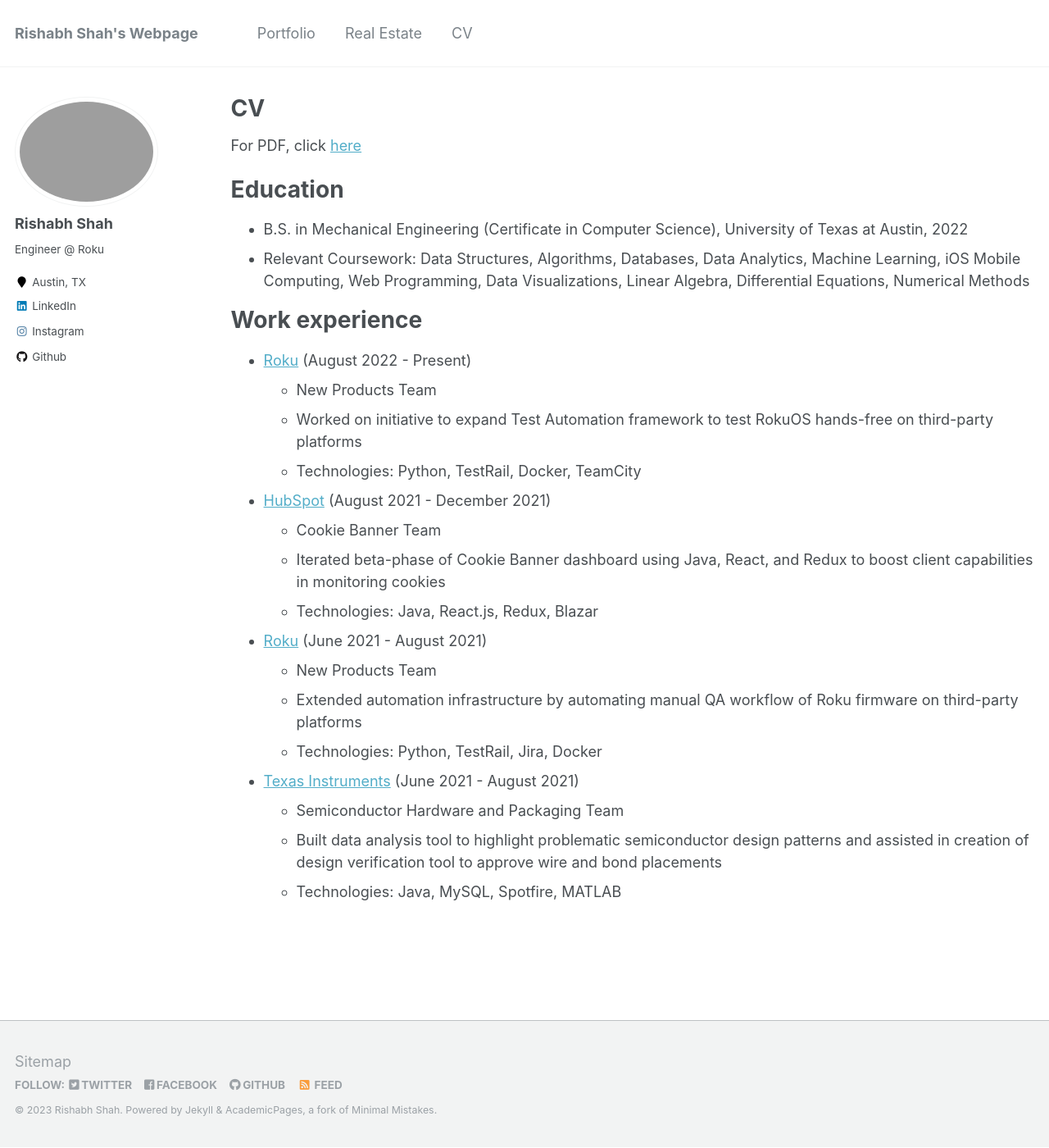
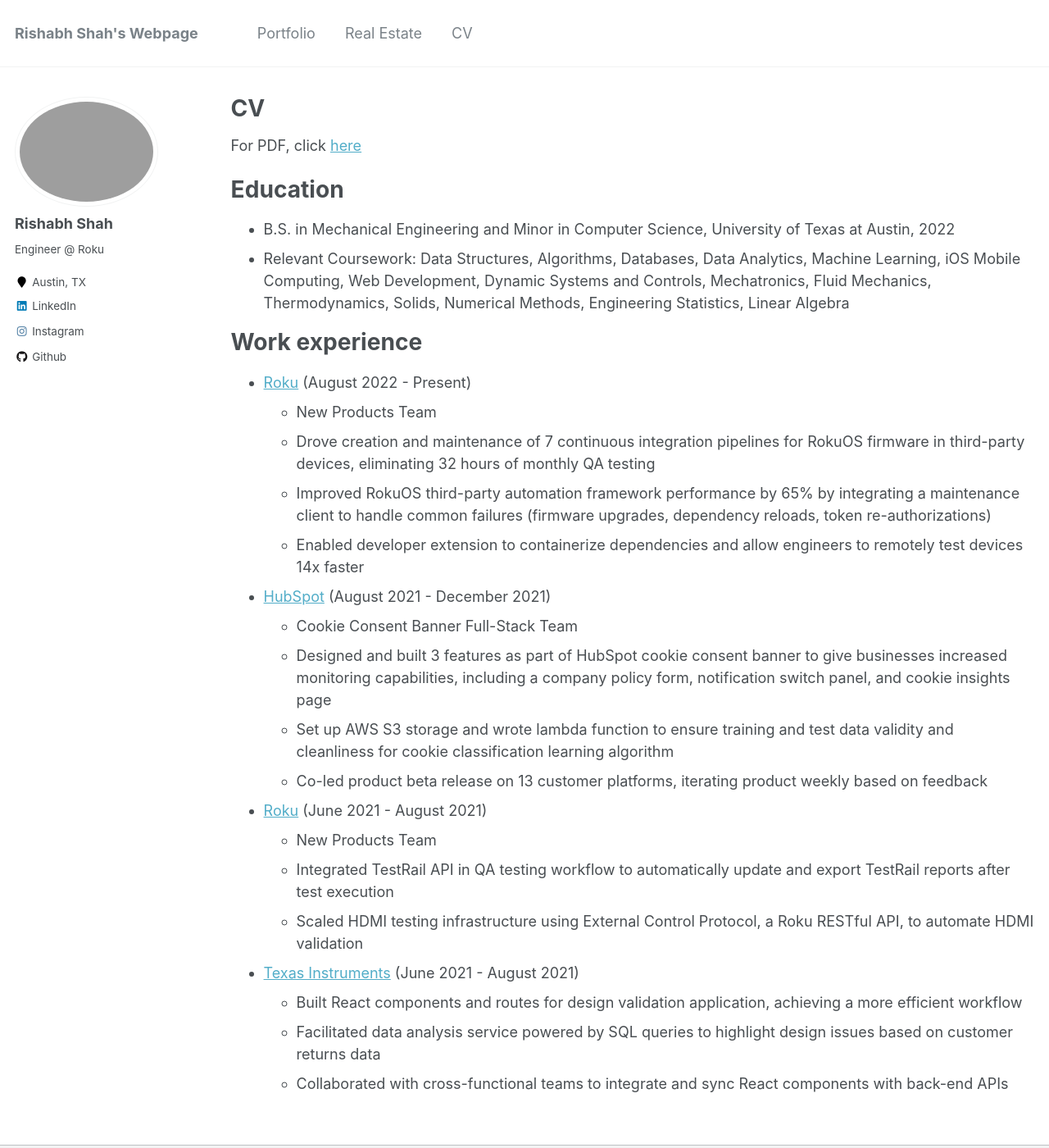
Before and after one commit to shahrishabh7/shahrishabh7.github.io, a Jekyll site: the page built from _pages/cv.md, in a window 1280 px wide and 1400 px high. Shown: the whole window at 82% size. Built offline with Jekyll 4.4.1, drawn with Linux system fonts in a browser that asks for light colours.

Commit message:
cv + cv page mod

```diff
--- a/_pages/cv.md
+++ b/_pages/cv.md
@@ -13,30 +13,32 @@ For PDF, click [here](/files/Resume-Rishabh.pdf){:target="_blank"}
 
 Education
 ======
-* B.S. in Mechanical Engineering (Certificate in Computer Science), University of Texas at Austin, 2022
-*	Relevant Coursework: Data Structures, Algorithms, Databases, Data Analytics, Machine Learning, iOS Mobile Computing, Web Programming, Data Visualizations, Linear Algebra, Differential Equations, Numerical Methods
+* B.S. in Mechanical Engineering and Minor in Computer Science, University of Texas at Austin, 2022
+*	Relevant Coursework: Data Structures, Algorithms, Databases, Data Analytics, Machine Learning, iOS Mobile Computing, Web Development, Dynamic Systems and Controls, Mechatronics, Fluid Mechanics, Thermodynamics, Solids, Numerical Methods, Engineering Statistics, Linear Algebra
 
 Work experience
 ======
 * [Roku](https://www.roku.com/) (August 2022 - Present)
   * New Products Team
-  * Worked on initiative to expand Test Automation framework to test RokuOS hands-free on third-party platforms
-  * Technologies: Python, TestRail, Docker, TeamCity
+  * Drove creation and maintenance of 7 continuous integration pipelines for RokuOS firmware in third-party devices, eliminating 32 hours of monthly QA testing
+  * Improved RokuOS third-party automation framework performance by 65% by integrating a maintenance client to handle common failures (firmware upgrades, dependency reloads, token re-authorizations)
+  * Enabled developer extension to containerize dependencies and allow engineers to remotely test devices 14x faster
 
 * [HubSpot](https://www.hubspot.com/) (August 2021 - December 2021)
-  * Cookie Banner Team
-  * Iterated beta-phase of Cookie Banner dashboard using Java, React, and Redux to boost client capabilities in monitoring cookies
-  * Technologies: Java, React.js, Redux, Blazar
+  * Cookie Consent Banner Full-Stack Team
+  * Designed and built 3 features as part of HubSpot cookie consent banner to give businesses increased monitoring capabilities, including a company policy form, notification switch panel, and cookie insights page
+  * Set up AWS S3 storage and wrote lambda function to ensure training and test data validity and cleanliness for cookie classification learning algorithm
+  * Co-led product beta release on 13 customer platforms, iterating product weekly based on feedback
 
 * [Roku](https://www.roku.com/) (June 2021 - August 2021)
   * New Products Team
-  * Extended automation infrastructure by automating manual QA workflow of Roku firmware on third-party platforms
-  * Technologies: Python, TestRail, Jira, Docker
+  * Integrated TestRail API in QA testing workflow to automatically update and export TestRail reports after test execution
+  * Scaled HDMI testing infrastructure using External Control Protocol, a Roku RESTful API, to automate HDMI validation
 
 * [Texas Instruments](https://www.ti.com/) (June 2021 - August 2021)
-  * Semiconductor Hardware and Packaging Team
-  * Built data analysis tool to highlight problematic semiconductor design patterns and assisted in creation of design verification tool to approve wire and bond placements
-  * Technologies: Java, MySQL, Spotfire, MATLAB
+  * Built React components and routes for design validation application, achieving a more efficient workflow
+  * Facilitated data analysis service powered by SQL queries to highlight design issues based on customer returns data
+  * Collaborated with cross-functional teams to integrate and sync React components with back-end APIs
 
 <!--
 Skills
```
Also changed, not shown: 1 other file.
